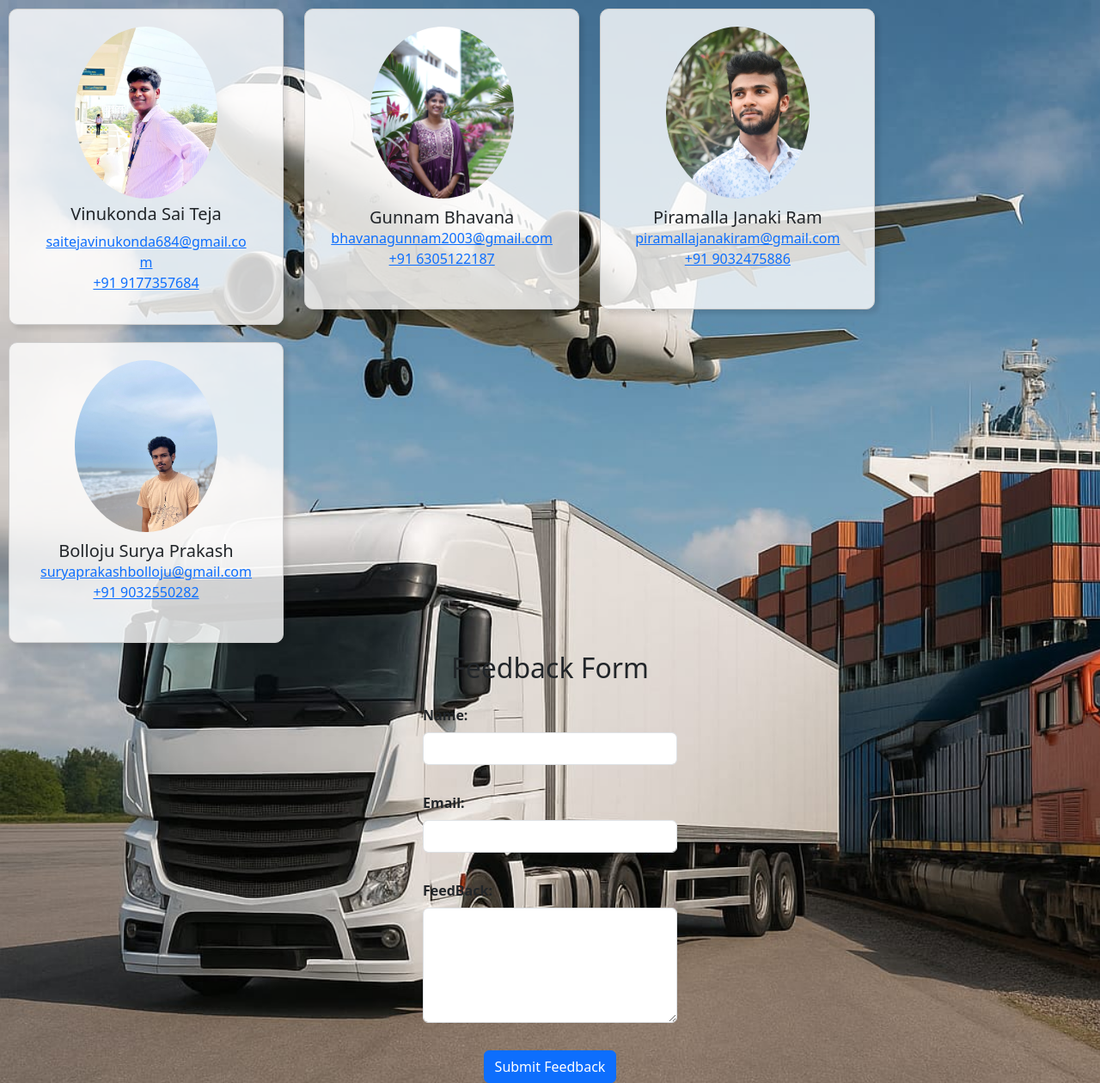
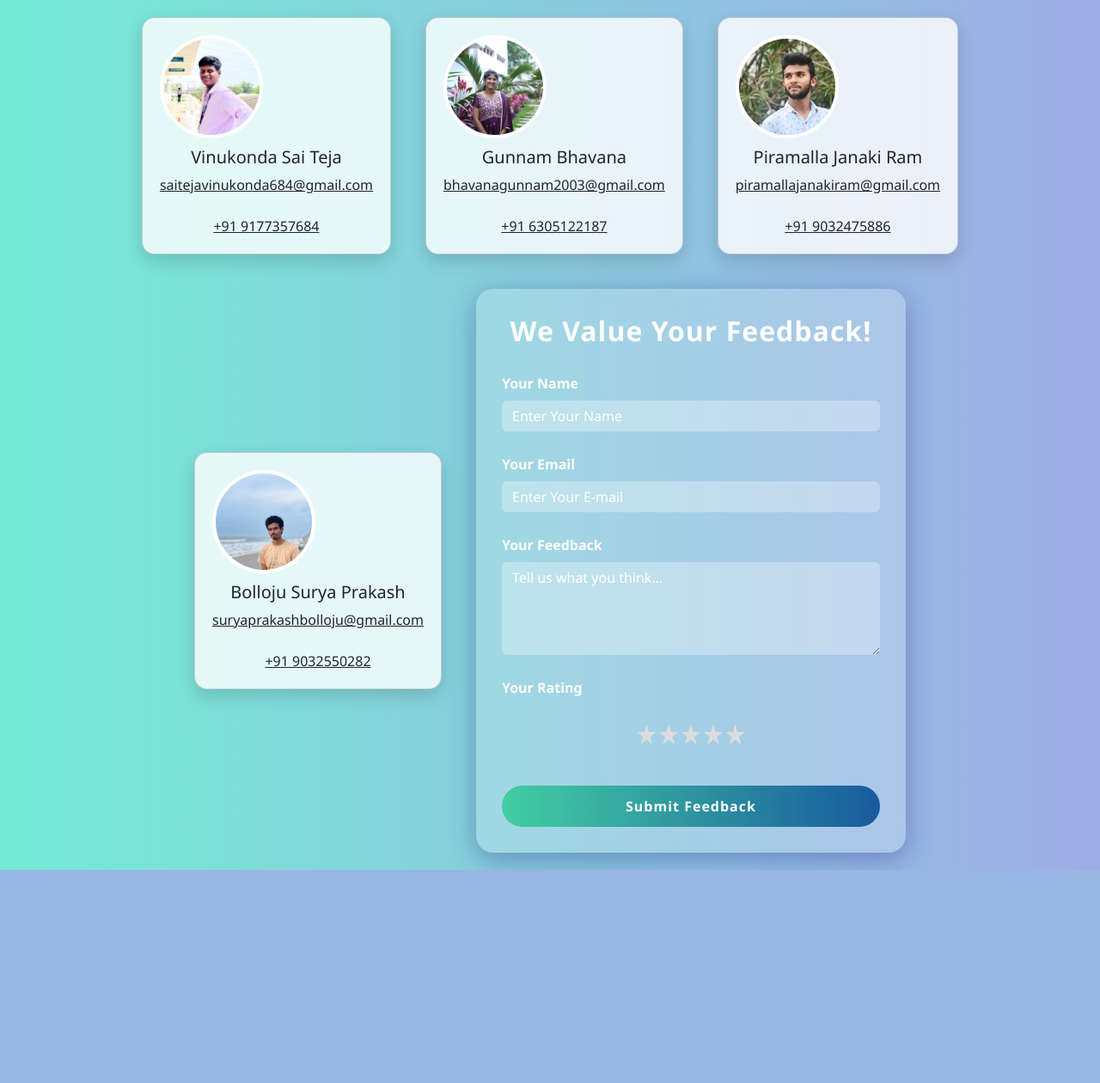
Before and after one commit to SaitejaVinukonda/Travel-app, a Django app: page /contact/ in a window 1280 px wide. Shown: the whole page at 86% size. After the commit the page ends 1012 px from the top, so only its background shows below. Run offline with Django 5.2, Linux system fonts and the light colour scheme.

Commit message:
changes saved

```diff
--- a/Travel/templates/Contacts.html
+++ b/Travel/templates/Contacts.html
@@ -2,87 +2,191 @@
 <!DOCTYPE html>
 <html lang="en">
 <head>
-    <meta charset="UTF-8">
-    <meta name="viewport" content="width=device-width, initial-scale=1.0">
-    <title>Contacts Page</title>
-    <link href="https://cdn.jsdelivr.net/npm/bootstrap@5.3.6/dist/css/bootstrap.min.css" rel="stylesheet" integrity="sha384-4Q6Gf2aSP4eDXB8Miphtr37CMZZQ5oXLH2yaXMJ2w8e2ZtHTl7GptT4jmndRuHDT" crossorigin="anonymous">
-    <script src="https://cdn.jsdelivr.net/npm/bootstrap@5.3.6/dist/js/bootstrap.bundle.min.js" integrity="sha384-j1CDi7MgGQ12Z7Qab0qlWQ/Qqz24Gc6BM0thvEMVjHnfYGF0rmFCozFSxQBxwHKO" crossorigin="anonymous"></script>
-   <style>
-   .card, .card1, .card2, .card3 {
-    background-color: rgba(255, 255, 255, 0.8);
-    border: 1px solid hsl(0, 0%, 80%);
-    border-radius: 10px;
-    box-shadow: 5px 5px 5px hsl(0, 0%, 0%, 0.1);
-    padding: 20px;
-    margin: 10px;
-    text-align: center;
-    max-width: 600px;
-    display: inline-block;
-    vertical-align: top;
-    min-height: 350px; /* Adjust this height to what looks balanced */
-}
-    .card img, .card1 img, .card2 img, .card3 img {
-    width: 60%;
-    height: 200px;
-    object-fit: cover;
-    border-radius: 50%;
-    margin-bottom: 10px;
-}
-body{
-background-image: url("{% static 'images/Travel3.jpg' %}");
-            background-repeat: no-repeat;
-            background-size: cover;
-}
+  <meta charset="UTF-8" />
+  <meta name="viewport" content="width=device-width, initial-scale=1.0"/>
+  <title>Contacts & Feedback</title>
+  <link href="https://cdn.jsdelivr.net/npm/bootstrap@5.3.6/dist/css/bootstrap.min.css" rel="stylesheet">
+  <script src="https://cdn.jsdelivr.net/npm/bootstrap@5.3.6/dist/js/bootstrap.bundle.min.js"></script>
+  <style>
+    body {
+      margin: 0;
+      padding: 0;
+      background: linear-gradient(to right, #74ebd5, #9face6);
+      font-family: 'Segoe UI', Tahoma, Geneva, Verdana, sans-serif;
+      display: flex;
+      flex-wrap: wrap;
+      justify-content: center;
+      align-items: center;
+      min-height: 100vh;
+      color: #fff;
+    }
 
-</style>
+    .card {
+      background: rgba(255, 255, 255, 0.8);
+      border-radius: 15px;
+      box-shadow: 0 8px 20px rgba(0, 0, 0, 0.15);
+      margin: 20px;
+      text-align: center;
+      padding: 20px;
+      max-width: 300px;
+    }
 
-    </head>
+    .card img {
+      width: 120px;
+      height: 120px;
+      border-radius: 50%;
+      object-fit: cover;
+      margin-bottom: 10px;
+      border: 4px solid #fff;
+    }
+
+    .feedback-wrapper {
+      width: 100%;
+      max-width: 500px;
+      background: rgba(255, 255, 255, 0.2);
+      border-radius: 20px;
+      backdrop-filter: blur(15px);
+      padding: 30px;
+      box-shadow: 0 8px 32px rgba(31, 38, 135, 0.37);
+      margin: 20px;
+    }
+
+    .feedback-wrapper h2 {
+      text-align: center;
+      margin-bottom: 20px;
+      font-weight: bold;
+      letter-spacing: 1px;
+    }
+
+    .form-label {
+      font-weight: bold;
+      margin-top: 10px;
+    }
+
+    .form-control {
+      background: rgba(255, 255, 255, 0.3);
+      border: none;
+      color: white;
+      transition: background 0.3s;
+    }
+
+    .form-control::placeholder {
+      color: white;
+    }
+
+    .form-control:focus {
+      background: rgba(255, 255, 255, 0.5);
+      color: black;
+    }
+
+    .star-rating {
+      display: flex;
+      justify-content: center;
+      flex-direction: row-reverse;
+      font-size: 2rem;
+      margin-top: 10px;
+    }
+
+    .star-rating input[type="radio"] {
+      display: none;
+    }
+
+    .star-rating label {
+      color: #ddd;
+      cursor: pointer;
+      transition: color 0.2s;
+    }
+
+    .star-rating label:hover,
+    .star-rating label:hover ~ label,
+    .star-rating input[type="radio"]:checked ~ label {
+      color: gold;
+    }
+
+    .btn-submit {
+      background: linear-gradient(90deg, #43cea2, #185a9d);
+      color: white;
+      border: none;
+      width: 100%;
+      padding: 12px;
+      border-radius: 50px;
+      font-weight: bold;
+      letter-spacing: 1px;
+      margin-top: 20px;
+      transition: background 0.3s, transform 0.2s;
+    }
+
+    .btn-submit:hover {
+      background: linear-gradient(90deg, #185a9d, #43cea2);
+      transform: scale(1.05);
+    }
+
+    @media (max-width: 768px) {
+      body {
+        flex-direction: column;
+        align-items: center;
+      }
+    }
+  </style>
+</head>
 <body>
-    <div class="card" style="width: 20rem">
-  <img src="{% static 'images/Sai.jpg' %}" class="card-img-top" alt="...">
-  <div class="card-body" style="margin-top: -20px;">
-    <h5 class="card-title" >Vinukonda Sai Teja</h5>
-    <a href="https://mail.google.com/mail/?view=cm&to=saitejavinukonda684@gmail.com" target="_blank">saitejavinukonda684@gmail.com</a><br>
-    <a href="tel:+919177357684">+91 9177357684</a>
-</div>
-</div>
-<div class="card1" style="width: 20rem">
-  <img src="{% static 'images/Bhavana.jpg' %}" class="card-img-top" alt="...">
-  <div class="card-body">
-    <h5 class="card-title">Gunnam Bhavana</h5>
-    <a href="https://mail.google.com/mail/?view=cm&to=bhavanagunnam2003@gmail.com" target="_blank">bhavanagunnam2003@gmail.com</a><br>
-    <a href="tel:+916305122187">+91 6305122187</a>
-</div>
-</div>
-    <div class="card2" style="width: 20rem">
-  <img src="{% static 'images/janaki.jpg' %}" class="card-img-top" alt="Janaki">
-  <div class="card-body">
-    <h5 class="card-title">Piramalla Janaki Ram</h5>
-    <a href="https://mail.google.com/mail/?view=cm&to=piramallajanakiram@gmail.com" target="_blank">piramallajanakiram@gmail.com</a><br>
-    <a href="tel:+919032475886">+91 9032475886</a>
-</div>
-</div>
- <div class="card3" style="width: 20rem">
-  <img src="{% static 'images/pikasu.jpg' %}" class="card-img-top" alt="...">
-  <div class="card-body">
-    <h5 class="card-title">Bolloju Surya Prakash</h5>
-    <a href="https://mail.google.com/mail/?view=cm&to=suryaprakashbolloju@gmail.com" target="_blank">suryaprakashbolloju@gmail.com</a><br>
-    <a href="tel:+919032550282">+91 9032550282</a>
-</div>
-</div>
- <h2 class="text-center">Feedback Form</h2>
-  <form action="/submit-feedback" method="post" class="container mt-4 col-md-3">
-    <label for="name"><b>Name:</b></label>
-    <input type="text" id="name" name="name" class="form-control my-2" required><br>
+  <!-- Contacts Section -->
+  <div class="card">
+    <img src="{% static 'images/Sai.jpg' %}" alt="Sai">
+    <h5>Vinukonda Sai Teja</h5>
+    <a href="mailto:saitejavinukonda684@gmail.com" class="text-dark">saitejavinukonda684@gmail.com</a><br>
+    <a href="tel:+919177357684" class="text-dark">+91 9177357684</a>
+  </div>
 
-    <label for="email"><b>Email:</b></label>
-    <input type="email" id="email" name="email" class="form-control my-2" required><br>
+  <div class="card">
+    <img src="{% static 'images/Bhavana.jpg' %}" alt="Bhavana">
+    <h5>Gunnam Bhavana</h5>
+    <a href="mailto:bhavanagunnam2003@gmail.com" class="text-dark">bhavanagunnam2003@gmail.com</a><br>
+    <a href="tel:+916305122187" class="text-dark">+91 6305122187</a>
+  </div>
 
-    <label for="feedback"><b>FeedBack:</b></label>
-    <textarea id="feedback" name="feedback" rows="5" class="form-control my-2" required></textarea><br>
-    <div class="text-center">
-                <button type="submit" class="btn btn-primary">Submit Feedback</button>
-  </form>
+  <div class="card">
+    <img src="{% static 'images/janaki.jpg' %}" alt="Janaki">
+    <h5>Piramalla Janaki Ram</h5>
+    <a href="mailto:piramallajanakiram@gmail.com" class="text-dark">piramallajanakiram@gmail.com</a><br>
+    <a href="tel:+919032475886" class="text-dark">+91 9032475886</a>
+  </div>
 
+  <div class="card">
+    <img src="{% static 'images/pikasu.jpg' %}" alt="Prakash">
+    <h5>Bolloju Surya Prakash</h5>
+    <a href="mailto:suryaprakashbolloju@gmail.com" class="text-dark">suryaprakashbolloju@gmail.com</a><br>
+    <a href="tel:+919032550282" class="text-dark">+91 9032550282</a>
+  </div>
+
+  <!-- Feedback Form -->
+  <div class="feedback-wrapper">
+    <h2>We Value Your Feedback!</h2>
+    <form action="/submit-feedback" method="post">
+      <div class="mb-3">
+        <label for="name" class="form-label">Your Name</label>
+        <input type="text" id="name" name="name" class="form-control" placeholder="Enter Your Name" required>
+      </div>
+      <div class="mb-3">
+        <label for="email" class="form-label">Your Email</label>
+        <input type="email" id="email" name="email" class="form-control" placeholder="Enter Your E-mail" required>
+      </div>
+      <div class="mb-3">
+        <label for="feedback" class="form-label">Your Feedback</label>
+        <textarea id="feedback" name="feedback" class="form-control" rows="4" placeholder="Tell us what you think..." required></textarea>
+      </div>
+      <div class="mb-3">
+        <label class="form-label">Your Rating</label>
+        <div class="star-rating">
+          <input type="radio" id="star5" name="rating" value="5" required><label for="star5">&#9733;</label>
+          <input type="radio" id="star4" name="rating" value="4"><label for="star4">&#9733;</label>
+          <input type="radio" id="star3" name="rating" value="3"><label for="star3">&#9733;</label>
+          <input type="radio" id="star2" name="rating" value="2"><label for="star2">&#9733;</label>
+          <input type="radio" id="star1" name="rating" value="1"><label for="star1">&#9733;</label>
+        </div>
+      </div>
+      <button type="submit" class="btn btn-submit">Submit Feedback</button>
+    </form>
+  </div>
 </body>
 </html>
```
